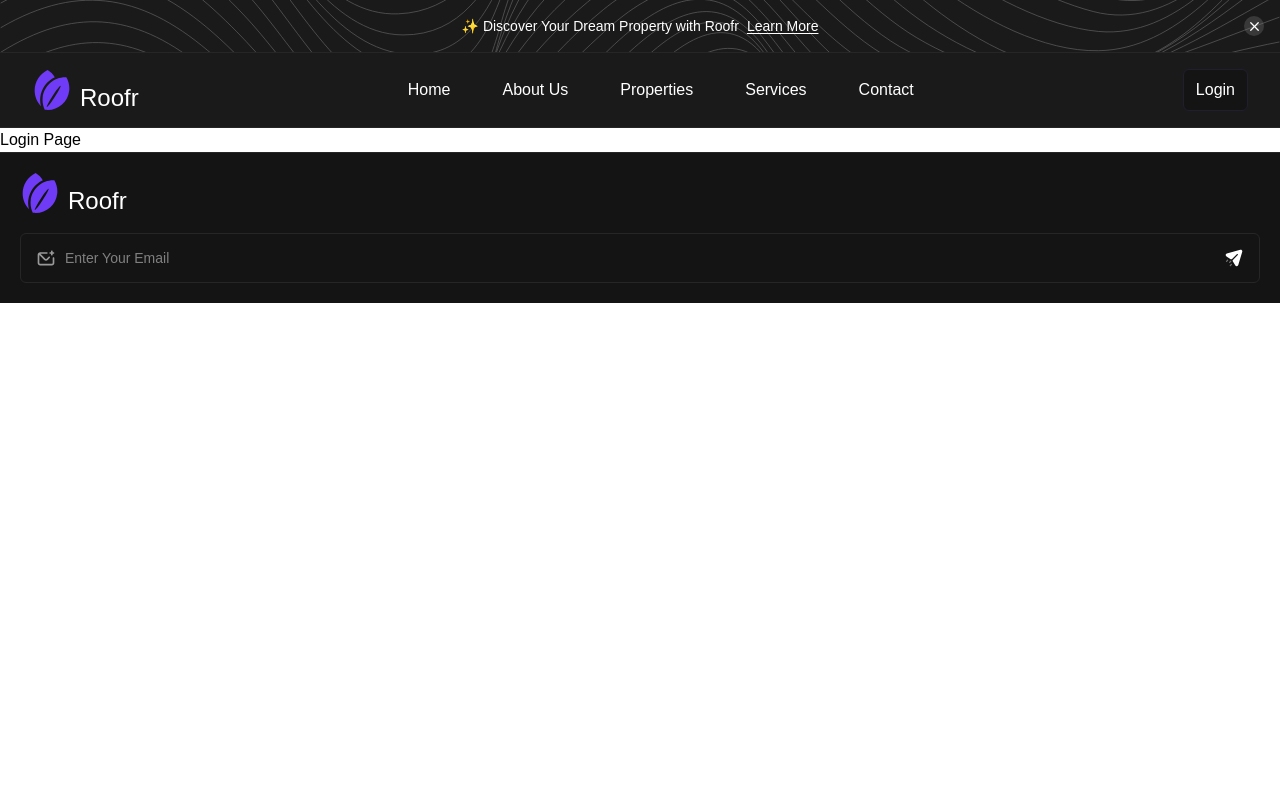
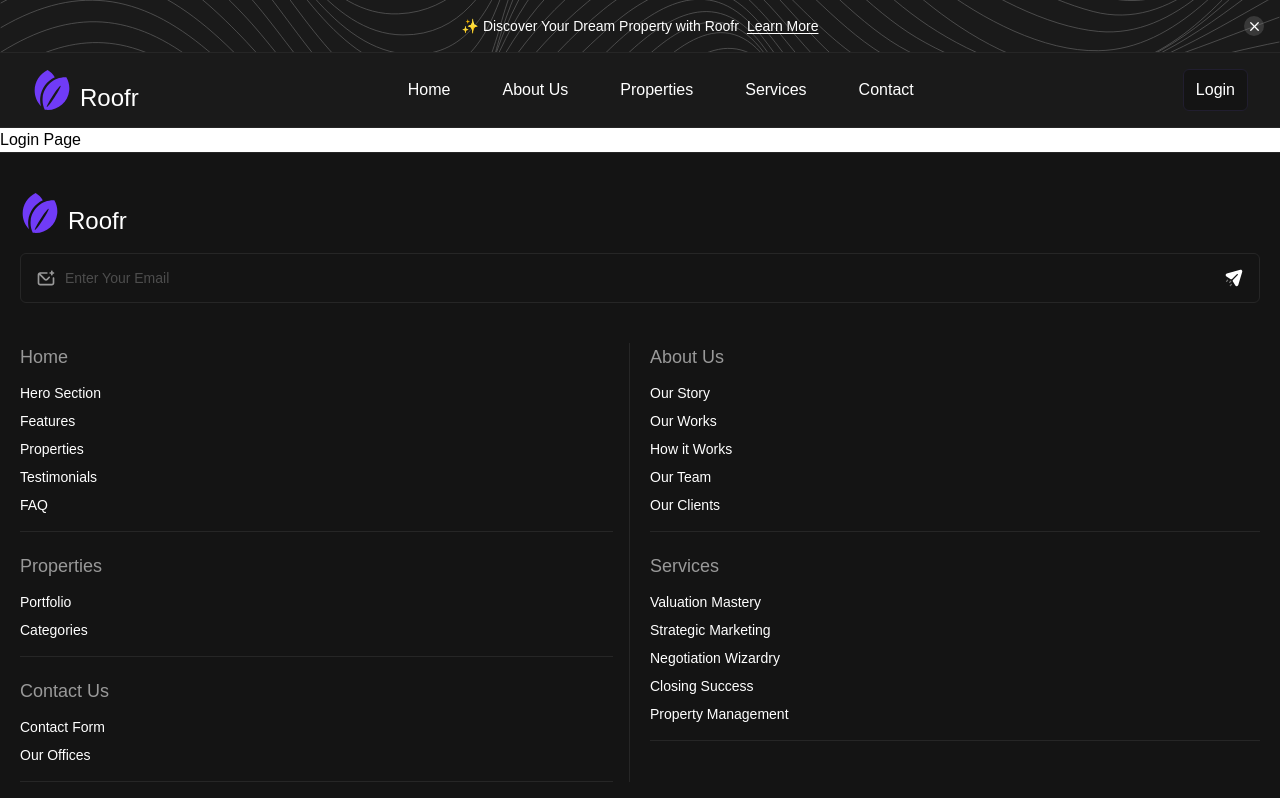
Before and after one commit to shawaiz-khan/roofr, a Next.js app: page /auth/login in a window 1280 px wide. Shown: the top 798 px of the page. Built offline with nearby package versions, Linux system fonts and the light colour scheme.

Commit message:
update: Updated the footer link containers

```diff
--- a/src/components/Footer.tsx
+++ b/src/components/Footer.tsx
@@ -2,10 +2,13 @@ import Logo from '@/assets/svg/logo.svg';
 import SendIcon from '@/assets/svg/Send.svg';
 import MailIcon from '@/assets/svg/Mail.svg';
 import Image from 'next/image';
+import { FooterAboutItems, FooterContactItems, FooterHomeItems, FooterPropertiesItems, FooterServicesItems } from '@/constants/footerPaths';
+import Link from 'next/link';
+import FooterBlock from './FooterBlock';
 
 const Footer: React.FC = () => {
     return (
-        <div className="p-5 bg-black-primary border-t border-black-tertiary flex flex-col gap-10">
+        <div className="px-5 py-10 bg-black-primary border-t border-black-tertiary flex flex-col gap-10">
             <div className="flex flex-col gap-5">
                 <div className="flex items-end gap-2">
                     <Image src={Logo} alt="Roofr Logo" className="w-10" />
@@ -16,11 +19,55 @@ const Footer: React.FC = () => {
                     <input
                         type="text"
                         placeholder='Enter Your Email'
-                        className='bg-transparent border border-black-tertiary w-full pl-11 pr-10 py-3 rounded-md placeholder:text-sm placeholder:text-gray-tertiary outline-none focus:ring-2 focus:ring-inset focus:ring-gray-quaternary'
+                        className='bg-transparent border border-black-tertiary text-gray-tertiary w-full pl-11 pr-10 py-3 rounded-md placeholder:text-sm placeholder:text-gray-primary outline-none focus:ring-2 focus:ring-inset focus:ring-black-tertiary'
                     />
                     <button className='absolute right-4 top-1/2 -translate-y-1/2'>
                         <Image src={SendIcon} alt="Send Message" className="w-5" title='Send Message' />
                     </button>
+                </div>
+            </div>
+            <div className="grid grid-cols-2 gap-5 w-full">
+                <div className='flex flex-col gap-5 border-r border-black-tertiary pr-4'>
+                    <FooterBlock title="Home">
+                        {FooterHomeItems.map((item) => (
+                            <Link key={item.path} href={item.path}>
+                                <li className="text-text-light text-sm hover:text-white transition">{item.name}</li>
+                            </Link>
+                        ))}
+                    </FooterBlock>
+
+                    <FooterBlock title="Properties">
+                        {FooterPropertiesItems.map((item) => (
+                            <Link key={item.path} href={item.path}>
+                                <li className="text-text-light text-sm hover:text-white transition">{item.name}</li>
+                            </Link>
+                        ))}
+                    </FooterBlock>
+
+                    <FooterBlock title="Contact Us">
+                        {FooterContactItems.map((item) => (
+                            <Link key={item.path} href={item.path}>
+                                <li className="text-text-light text-sm hover:text-white transition">{item.name}</li>
+                            </Link>
+                        ))}
+                    </FooterBlock>
+                </div>
+                <div className='flex flex-col gap-5'>
+                    <FooterBlock title="About Us">
+                        {FooterAboutItems.map((item) => (
+                            <Link key={item.path} href={item.path}>
+                                <li className="text-text-light text-sm hover:text-white transition">{item.name}</li>
+                            </Link>
+                        ))}
+                    </FooterBlock>
+
+                    <FooterBlock title="Services">
+                        {FooterServicesItems.map((item) => (
+                            <Link key={item.path} href={item.path}>
+                                <li className="text-text-light text-sm hover:text-white transition">{item.name}</li>
+                            </Link>
+                        ))}
+                    </FooterBlock>
                 </div>
             </div>
         </div>
--- /dev/null
+++ b/src/components/FooterBlock.tsx
@@ -0,0 +1,12 @@
+import FooterBlockProps from "@/types/footerBlock";
+
+const FooterBlock: React.FC<FooterBlockProps> = ({ title, children }) => {
+    return (
+        <div className="flex flex-col gap-3 items-start justify-start w-full pb-4 border-b border-black-tertiary">
+            <h1 className="text-gray-quaternary text-lg">{title}</h1>
+            <ul className="flex flex-col gap-2">{children}</ul>
+        </div>
+    );
+};
+
+export default FooterBlock;
--- a/src/components/NavBar.tsx
+++ b/src/components/NavBar.tsx
@@ -6,9 +6,9 @@ import Image from "next/image";
 import { Menu, X } from "lucide-react";
 import Link from "next/link";
 import Logo from "@/assets/svg/logo.svg";
-import navItems from "@/constants/paths";
 import { usePathname } from "next/navigation";
 import { motion, AnimatePresence } from "framer-motion";
+import NavItems from "@/constants/navPaths";
 
 const NavBar: React.FC = () => {
     const [isModal, setIsModal] = useState<boolean>(true);
@@ -52,7 +52,7 @@ const NavBar: React.FC = () => {
                 </div>
 
                 <ul className="hidden md:flex justify-center items-center gap-5">
-                    {navItems.map((navItem) => (
+                    {NavItems.map((navItem) => (
                         <li key={navItem.path}>
                             <Link
                                 href={navItem.path}
@@ -96,7 +96,7 @@ const NavBar: React.FC = () => {
                             </button>
 
                             <ul className="flex flex-col gap-4">
-                                {navItems.map((navItem) => (
+                                {NavItems.map((navItem) => (
                                     <li key={navItem.path}>
                                         <Link
                                             href={navItem.path}
--- /dev/null
+++ b/src/constants/footerPaths.ts
@@ -0,0 +1,35 @@
+import { FooterItemProps } from '@/types/paths';
+
+export const FooterHomeItems: FooterItemProps[] = [
+    { name: "Hero Section", path: "/#hero" },
+    { name: "Features", path: "/#features" },
+    { name: "Properties", path: "/#properties" },
+    { name: "Testimonials", path: "/#testimonials" },
+    { name: "FAQ", path: "/#faq" },
+];
+
+export const FooterAboutItems: FooterItemProps[] = [
+    { name: "Our Story", path: "/about#our-story" },
+    { name: "Our Works", path: "/about#our-works" },
+    { name: "How it Works", path: "/about#how-it-works" },
+    { name: "Our Team", path: "/about#our-team" },
+    { name: "Our Clients", path: "/about#our-clients" },
+];
+
+export const FooterPropertiesItems: FooterItemProps[] = [
+    { name: "Portfolio", path: "/properties" },
+    { name: "Categories", path: "/properties#categories" },
+];
+
+export const FooterServicesItems: FooterItemProps[] = [
+    { name: "Valuation Mastery", path: "/services#valuation-mastery" },
+    { name: "Strategic Marketing", path: "/services#strategic-marketing" },
+    { name: "Negotiation Wizardry", path: "/services#negotiation-wizardry" },
+    { name: "Closing Success", path: "/services#closing-success" },
+    { name: "Property Management", path: "/services#property-management" },
+];
+
+export const FooterContactItems: FooterItemProps[] = [
+    { name: "Contact Form", path: "/contact#form" },
+    { name: "Our Offices", path: "/contact#offices" },
+];
--- a/src/constants/paths.ts
+++ b/src/constants/navPaths.ts
@@ -1,9 +1,6 @@
-interface NavItemProps {
-    name: string,
-    path: string,
-}
+import { NavItemProps } from '@/types/paths';
 
-const navItems: NavItemProps[] = [
+const NavItems: NavItemProps[] = [
     { name: "Home", path: "/" },
     { name: "About Us", path: "/about" },
     { name: "Properties", path: "/properties" },
@@ -11,4 +8,4 @@ const navItems: NavItemProps[] = [
     { name: "Contact", path: "/contact" }
 ];
 
-export default navItems;
+export default NavItems;
--- /dev/null
+++ b/src/types/footerBlock.ts
@@ -0,0 +1,6 @@
+import { ReactNode } from "react";
+
+export default interface FooterBlockProps {
+    title: string,
+    children: ReactNode,
+}
--- /dev/null
+++ b/src/types/paths.ts
@@ -0,0 +1,9 @@
+export interface NavItemProps {
+    name: string,
+    path: string,
+}
+
+export interface FooterItemProps {
+    name: string,
+    path: string,
+}
```
